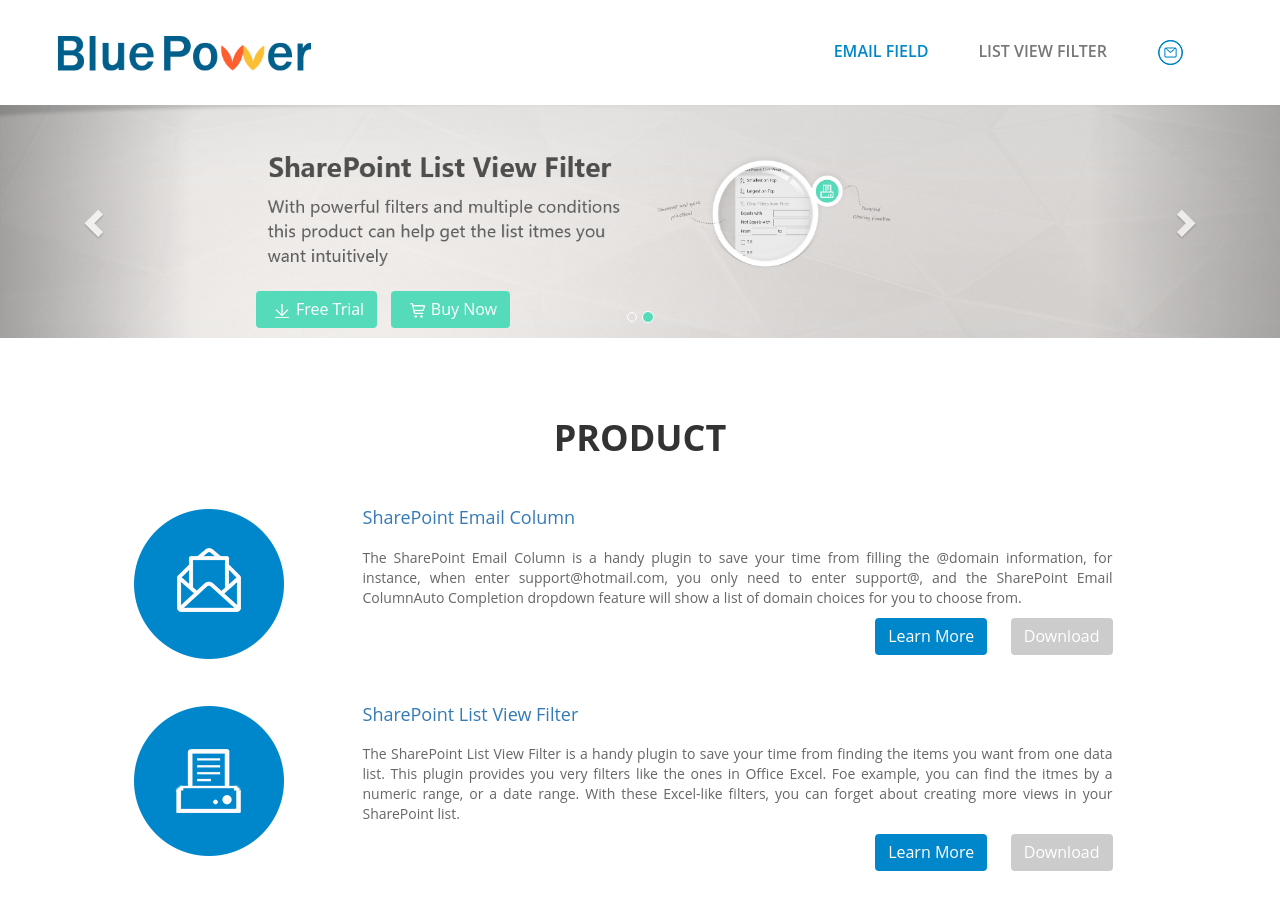
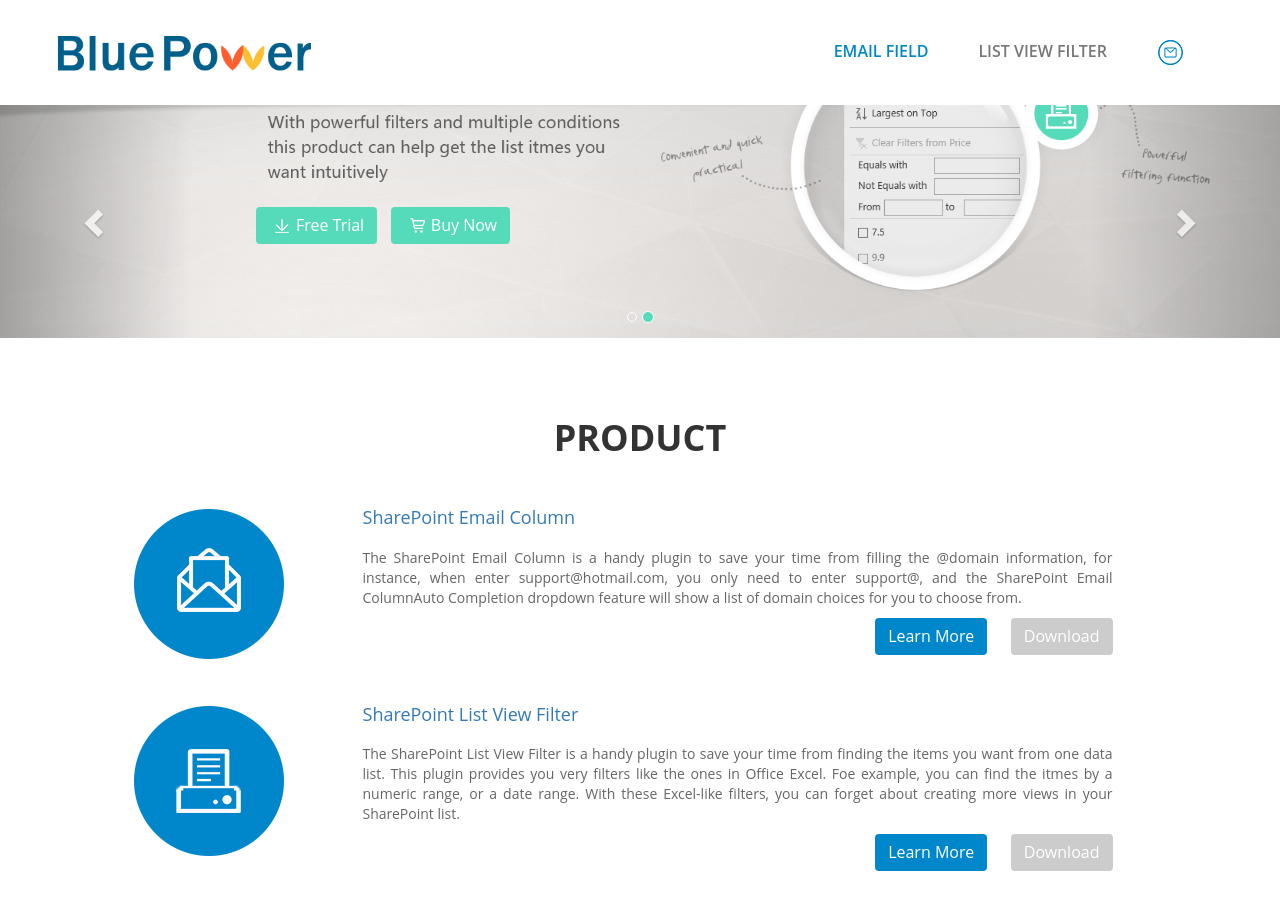
Before and after one commit to raymondlee915/raymondlee915.github.io, a Jekyll site: the page built from index.html, in a window 1280 px wide and 900 px high. Built offline with Jekyll 4.4.1, drawn with Linux system fonts in a browser that asks for light colours; nearby versions of some CDN libraries.

Commit message:
keep working on integration

```diff
--- a/index.html
+++ b/index.html
@@ -52,10 +52,6 @@
                           <div class="banner01_left">
                               <div class="img_tips">
                                 <img src="assets/images/listfilter/text.png" class="img-responsive" />
-                                  <!-- <p>
-                                          <h1 style="color:black; font-weight:bold;">SharePoint List View Filter</h1>
-                                          <h4 style="color:black; font-weight:bold;">With powerful filters and multiple conditions, this product can help get the list itmes you want intuitively </h4>
-                                  </p> -->
                               </div>
                               <p>
                                   <button class="btn btn_free ">
@@ -66,11 +62,12 @@
                           </div>
                       </div>
                       <div class="col-lg-4 col-md-4  xs_none">
-                            <div class="banner01_right">
-                                <img src="assets/images/listfilter/logo.png" class="img-responsive" />
+                          <div class="banner01_right" style="top: -40px;position:relative">
+                              <img src="assets/images/listfilter/logo.png" style="width:557px;height:267px;max-width: inherit;" class="img-responsive" />
                           </div>
                       </div>
                   </div>
+
               </div>
             </div>
         </div>
```
Lines whose indentation alone changed are shown as unchanged.
